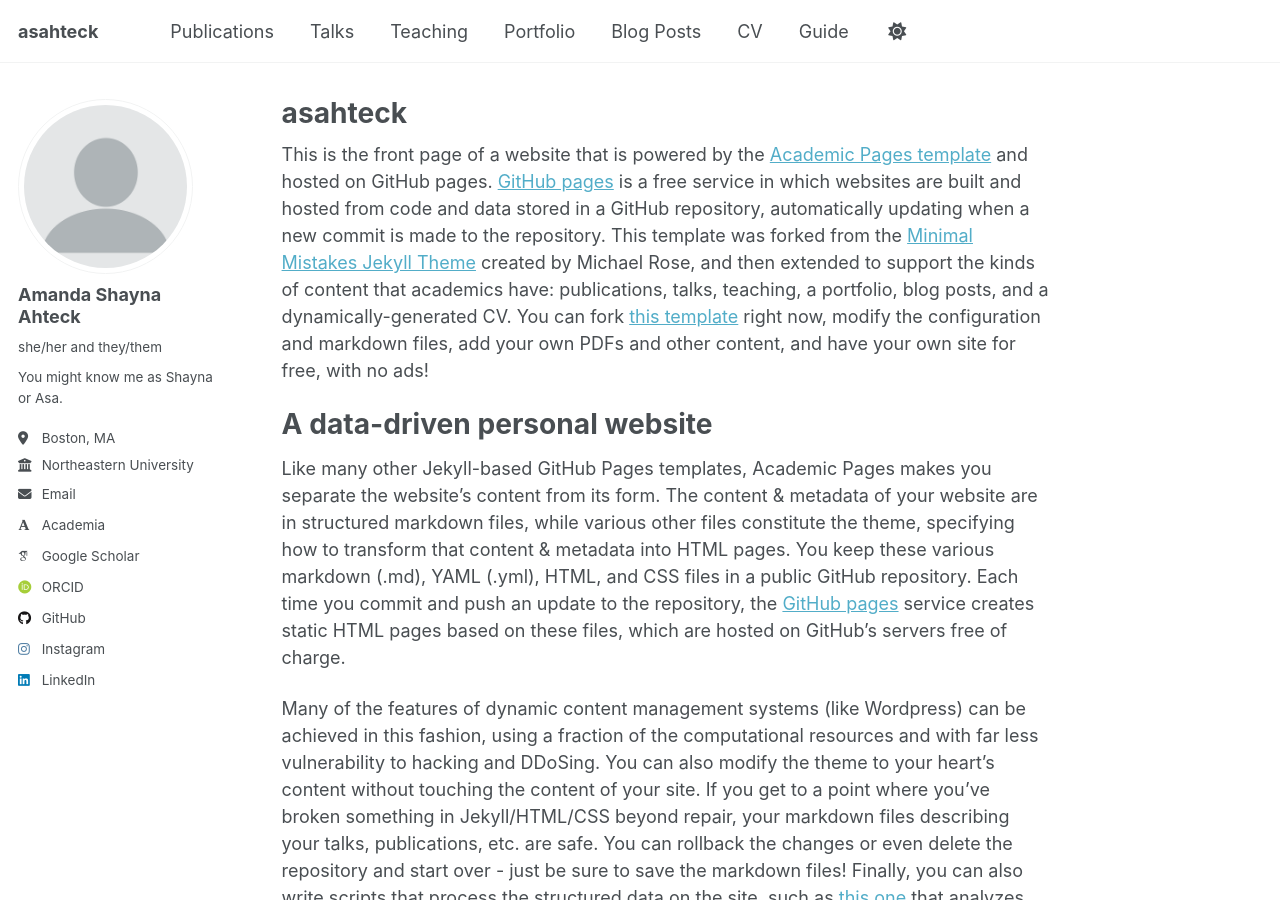
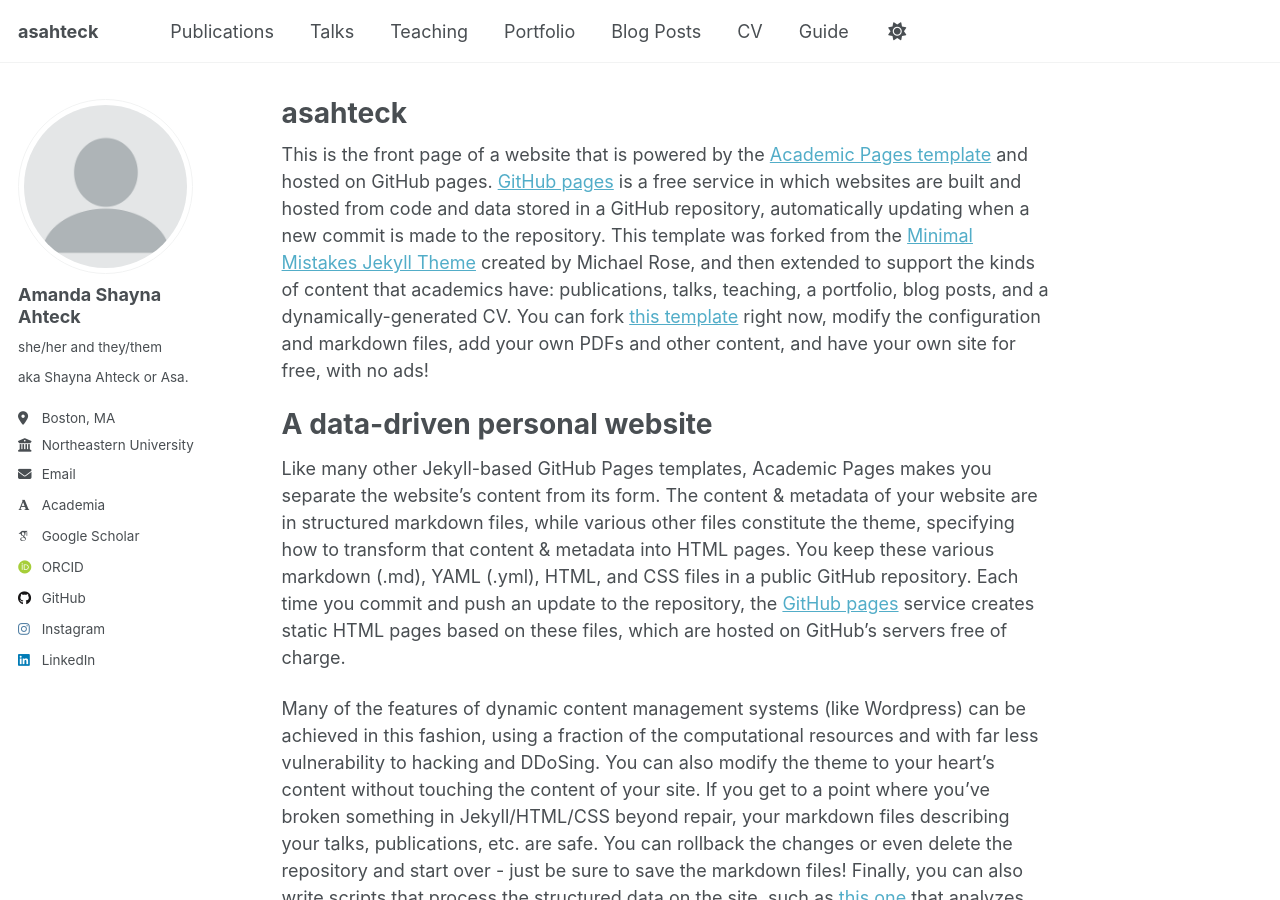
Before and after one commit to asahteck/asahteck.github.io, a Jekyll site: the page built from _pages/about.md, in a window 1280 px wide and 900 px high. Built offline with Jekyll 4.4.1, drawn with Linux system fonts in a browser that asks for light colours; some web fonts are replaced.

Commit message:
Update _config.yml

```diff
--- a/_config.yml
+++ b/_config.yml
@@ -25,7 +25,7 @@
   avatar           : "profile.png"
   name             : "Amanda Shayna Ahteck"
   pronouns         : "she/her and they/them"
-  bio              : "You might know me as Shayna or Asa."
+  bio              : "aka Shayna Ahteck or Asa."
   location         : "Boston, MA"
   employer         : "Northeastern University"
   uri              : # URL
```
